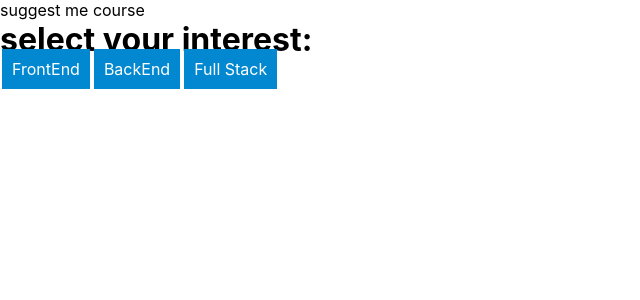
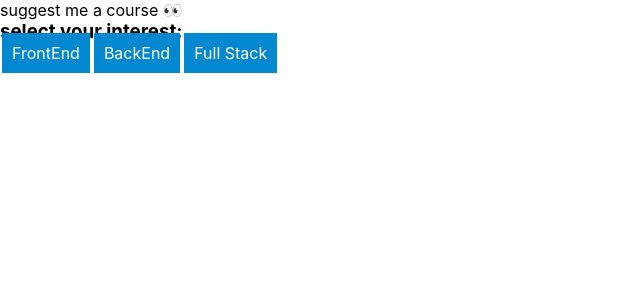
Before and after one commit to BodaNabeel/suggest-me-course, a React (Create React App) app: page / in a window 1280 px wide. Shown: the top 300 px of the page, without its empty margins (0-640 px from the left). Built offline with nearby package versions, Linux system fonts and the light colour scheme.

Commit message:
wrapped main area of app in div

```diff
--- a/src/App.js
+++ b/src/App.js
@@ -1,13 +1,14 @@
 import { NavLink, Outlet } from "react-router-dom";
 function App() {
   const setClassNameBtn = (state) => {
-
     return state ? "btn btn-active" : "btn btn-inActive";
   };
   return (
     <>
-      <header className="header">suggest me course</header>
-      <h1 className="heading">select your interest:</h1>
+      <div className="main">
+        <header className="header">suggest me a course 👀</header>
+        <h3 className="heading">select your interest:</h3>
+        <div className="toggle-btn">
           <NavLink
             className={({ isActive }) => setClassNameBtn(isActive)}
             to="/frontend"
@@ -26,6 +27,8 @@ function App() {
           >
             Full Stack
           </NavLink>
+        </div>
+      </div>
 
       <div className="courses-container">
         <Outlet />
```
Lines whose indentation alone changed are shown as unchanged.
